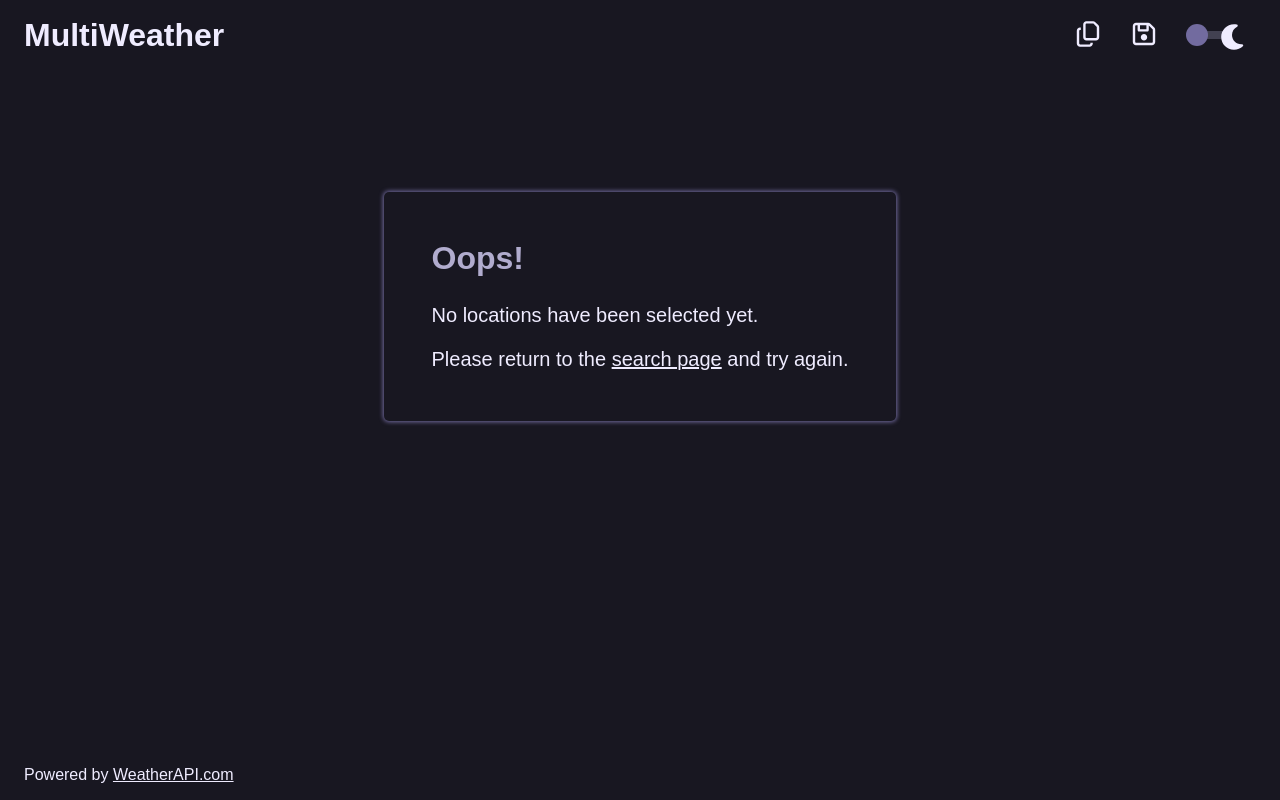
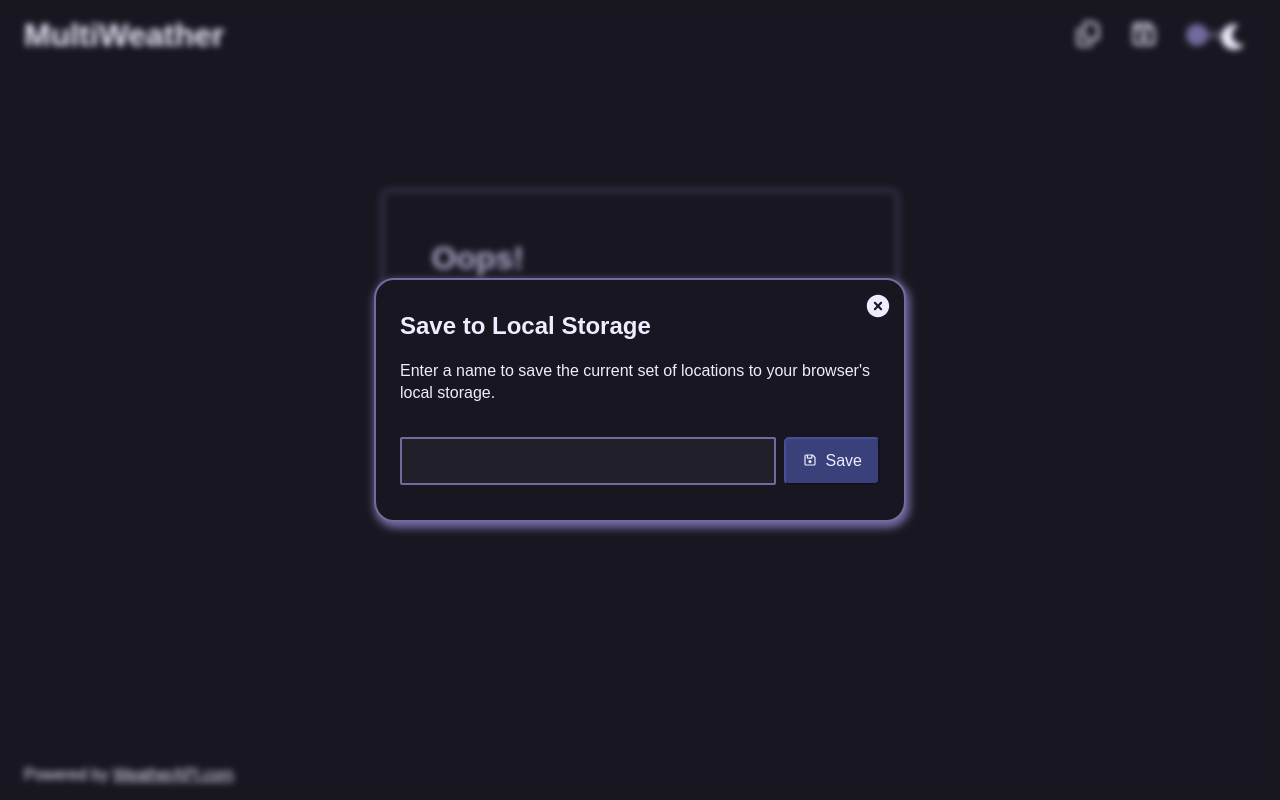
Before and after one commit to jennifercadams/Multi-Weather, a React (Vite) app: page /current in a window 1280 px wide. Both pictures are taken after a click on the button 1144 px from the left and 35 px from the top of the page. Built offline with nearby package versions, Linux system fonts and the light colour scheme.

Commit message:
Create LocalStorageModal component and implement saving to local storage

```diff
--- /dev/null
+++ b/src/components/LocalStorageModal/LocalStorageModal.css
@@ -0,0 +1,70 @@
+#local-storage-modal {
+    display: none;
+    position: fixed;
+    top: 0px;
+    left: 0px;
+    width: 100%;
+    height: 100%;
+    backdrop-filter: blur(3px);
+    z-index: 10;
+}
+
+#local-storage-modal.open {
+    display: flex;
+    justify-content: center;
+    align-items: center;
+}
+
+#local-storage-modal h2 {
+    margin-top: 8px;
+}
+
+#local-storage-modal p {
+    line-height: 1.4;
+}
+
+#local-storage-modal button {
+    display: flex;
+    align-items: center;
+}
+
+#local-storage-modal .icon {
+    width: 16px;
+    height: 16px;
+    margin: 0 8px 2px 0;
+}
+
+#local-storage-modal .button-text {
+    margin: 0;
+}
+
+#local-storage-modal button.close.icon-button {
+    position: absolute;
+    transform: translate(448px, -28px);
+    transition: 300ms;
+}
+
+#local-storage-modal button.close.icon-button:hover {
+    transform: translate(448px, -28px) scale(1.2);
+}
+
+#local-storage-modal button.close.icon-button img.close-button-img {
+    width: 28px;
+    height: 28px;
+    padding: 16px;
+}
+
+#local-storage {
+    width: 480px;
+    height: 192px;
+    background-color: var(--bg-color);
+    border: solid 2px var(--border-color);
+    border-radius: 20px;
+    box-shadow: 2px 4px 8px 2px var(--border-color);
+    padding: 24px;
+    margin: auto;
+}
+
+#local-storage-modal #save-form {
+    margin-top: 32px;
+}
--- /dev/null
+++ b/src/components/LocalStorageModal/LocalStorageModal.tsx
@@ -0,0 +1,45 @@
+import * as React from "react";
+import useLocalStorageModal from "./useLocalStorageModal";
+import "./LocalStorageModal.css";
+
+export type LocalStorageModalProps = {
+    colorTheme: string;
+    showSaveModal: boolean;
+    setShowSaveModal: React.Dispatch<React.SetStateAction<boolean>>;
+    savedQueries: Map<string, string>;
+    setSavedQueries: React.Dispatch<React.SetStateAction<Map<string, string>>>;
+};
+
+const LocalStorageModal = (props: LocalStorageModalProps) => {
+    const { colorTheme, showSaveModal } = props;
+
+    const {
+        saveName,
+        handleClose,
+        handleChange,
+        handleSave,
+    } = useLocalStorageModal(props);
+
+    return (
+        <div id="local-storage-modal" className={showSaveModal ? "open" : ""}>
+            <div id="local-storage">
+                <button className="close icon-button" onClick={handleClose}>
+                    <img className="close-button-img" src={`/icons/close-${colorTheme}.svg`} />
+                </button>
+                <div id="save-to-local">
+                    <h2>Save to Local Storage</h2>
+                    <p>Enter a name to save the current set of locations to your browser&apos;s local storage.</p>
+                    <form id="save-form" onSubmit={handleSave}>
+                        <input id="save-name" className={colorTheme} type="text" value={saveName} onChange={handleChange} />
+                        <button id="save-button" className="text-icon-button" type="submit">
+                            <img className="icon" src={`/icons/save-${colorTheme}.svg`} />
+                            <p className="button-text">Save</p>
+                        </button>
+                    </form>
+                </div>
+            </div>
+        </div>
+    );
+};
+
+export default LocalStorageModal;
--- /dev/null
+++ b/src/components/LocalStorageModal/useLocalStorageModal.ts
@@ -0,0 +1,54 @@
+import { ChangeEvent, FormEvent, useEffect, useState } from "react";
+import { useSearchParams } from "react-router";
+import { LocalStorageModalProps } from "./LocalStorageModal";
+
+const useLocalStorageModal = (props: LocalStorageModalProps) => {
+    const [ saveName, setSaveName ] = useState("");
+    const [ searchParams ] = useSearchParams();
+
+    const {
+        setShowSaveModal,
+        savedQueries,
+        setSavedQueries,
+    } = props;
+
+    useEffect(() => {
+        const queriesJson = localStorage.getItem("savedQueries");
+        if (queriesJson) {
+            const queriesMap = new Map<string, string>(Object.entries(JSON.parse(queriesJson)));
+            setSavedQueries(queriesMap);
+        };
+    }, []);
+
+    const handleClose = () => {
+        setShowSaveModal(false);
+        setSaveName("");
+    };
+
+    const handleChange = (event: ChangeEvent<HTMLInputElement>) => {
+        const filtered = event.target.value.replace(/[^a-zA-Z0-9]/g, '');
+        setSaveName(filtered);
+    };
+
+    const handleSave = (event: FormEvent<HTMLFormElement>) => {
+        event.preventDefault();
+
+        const newMap = new Map(savedQueries);
+        newMap.set(saveName, searchParams.toString());
+
+        const queriesJson = JSON.stringify(Object.fromEntries(newMap));
+        localStorage.setItem("savedQueries", queriesJson);
+
+        setSavedQueries(newMap);
+        setShowSaveModal(false);
+    };
+
+    return {
+        saveName,
+        handleClose,
+        handleChange,
+        handleSave,
+    };
+};
+
+export default useLocalStorageModal;
--- a/src/pages/PageLayout/PageLayout.tsx
+++ b/src/pages/PageLayout/PageLayout.tsx
@@ -1,5 +1,6 @@
 import * as React from "react";
 import { Outlet } from "react-router";
+import LocalStorageModal, { LocalStorageModalProps } from "~components/LocalStorageModal/LocalStorageModal";
 import usePageLayout from "./usePageLayout";
 import "./PageLayout.css";
 
@@ -10,10 +11,22 @@ export type PageLayoutProps = {
 const PageLayout = ({showActionButtons}: PageLayoutProps) => {
     const {
         colorTheme,
+        showSaveModal,
+        setShowSaveModal,
+        savedQueries,
+        setSavedQueries,
         handleCopyToClipboard,
         handleSaveLocal,
         handleToggleTheme,
     } = usePageLayout();
+
+    const localStorageModalProps: LocalStorageModalProps = {
+        colorTheme,
+        showSaveModal,
+        setShowSaveModal,
+        savedQueries,
+        setSavedQueries,
+    };
 
     return (
         <div id="page">
@@ -33,10 +46,6 @@ const PageLayout = ({showActionButtons}: PageLayoutProps) => {
                             <button id="save" className="icon-button tooltip" onClick={handleSaveLocal}>
                                 <img className="icon-button-img" src={`/icons/save-${colorTheme}.svg`} />
                                 <span className="tooltip-text hover">Save to local</span>
-                                <span className="tooltip-text active">
-                                    <img className="tooltip-icon" src={`/icons/checkmark-${colorTheme}.svg`} />
-                                    Saved
-                                </span>
                             </button>
                         </>}
                         <button id="theme-toggle" title="Toggle Dark/Light Mode" onClick={handleToggleTheme}>
@@ -49,6 +58,7 @@ const PageLayout = ({showActionButtons}: PageLayoutProps) => {
                 </div>
                 <Outlet context={[colorTheme]} />
             </div>
+            <LocalStorageModal {...localStorageModalProps} />
             <div id="footer">
                 <p id="weather-api-credit">Powered by <a href="https://www.weatherapi.com/" title="Weather API">WeatherAPI.com</a></p>
             </div>
--- a/src/pages/PageLayout/usePageLayout.ts
+++ b/src/pages/PageLayout/usePageLayout.ts
@@ -7,6 +7,8 @@ const usePageLayout = () => {
     const localTheme = localStorage.getItem("theme");
     const initialTheme = localTheme != null && themes.includes(localTheme) ? localTheme : "dark";
     const [ colorTheme, setColorTheme ] = useState<string>(initialTheme);
+    const [ showSaveModal, setShowSaveModal ] = useState(false);
+    const [ savedQueries, setSavedQueries ] = useState(new Map<string, string>());
 
     useEffect(() => {
         document.getElementsByTagName("html")[0].setAttribute("data-color-theme", colorTheme);
@@ -18,9 +20,8 @@ const usePageLayout = () => {
         showOnClickTooltip(e.target as HTMLElement);
     };
 
-    const handleSaveLocal = (e: React.MouseEvent<HTMLButtonElement, MouseEvent>) => {
-        localStorage.setItem("url", window.location.href);
-        showOnClickTooltip(e.target as HTMLElement);
+    const handleSaveLocal = () => {
+        setShowSaveModal(true);
     };
 
     const showOnClickTooltip = (target: HTMLElement) => {
@@ -44,6 +45,10 @@ const usePageLayout = () => {
 
     return {
         colorTheme,
+        showSaveModal,
+        setShowSaveModal,
+        savedQueries,
+        setSavedQueries,
         handleCopyToClipboard,
         handleSaveLocal,
         handleToggleTheme,
```
Also changed, not shown: public/icons/close-dark.svg (added), public/icons/close-light.svg (added).
